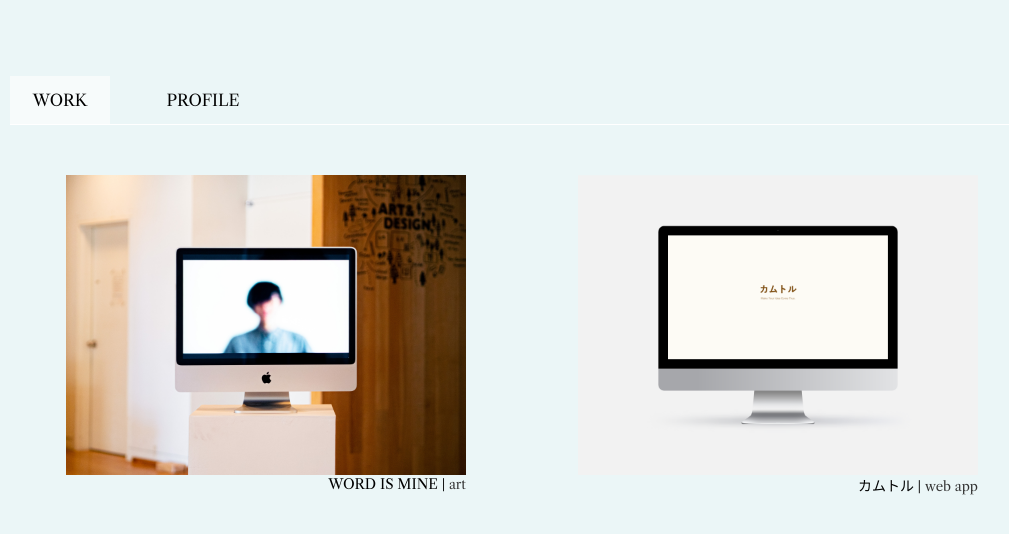
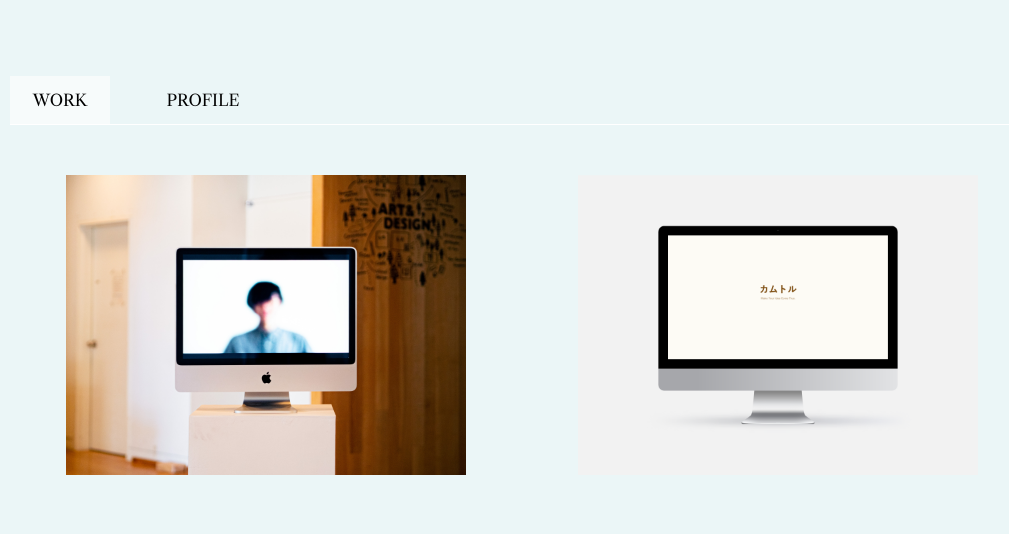
Before and after one commit to JunNishimura/portfolio, a Vue app: page /works in a window 1280 px wide. Shown: the top 534 px of the page, without its empty margins (118-1127 px from the left). Built offline with nearby package versions, Linux system fonts and the light colour scheme.

Commit message:
ADD hover effect on images
hover effect is important to enhance UX.

```diff
--- a/src/components/work/WorkArticle.vue
+++ b/src/components/work/WorkArticle.vue
@@ -1,9 +1,9 @@
 <template>
     <article class="work-article" @click="pageTransit">
         <img :src="imgSrc">
-        <div class="work-title">
-            <h5><span class="title">{{ title }}</span> | <span class="tag">{{ tag }}</span></h5>
-        </div>
+        <div class="overlay" />
+        <h5 class="title">{{ title }}</h5>
+        <h5 class="tag">{{ tag }}</h5>
     </article>
 </template>
 
@@ -33,6 +33,7 @@ export default {
     max-width: 400px;
     margin: 25px 0;
     cursor: pointer;
+    position: relative;
 
     img {
         width: 100%;
@@ -40,16 +41,49 @@ export default {
         vertical-align: bottom;
     }
 
-    .work-title {
-        text-align: right;
+    .overlay {
+        position: absolute;
+        left: 0;
+        top: 0;
+        right: 0;
+        bottom: 0;
+        height: 100%;
+        width: 0;
+        border-top: 300px solid #fff9;
+        border-right: 100px solid transparent;
+        opacity: 0;
+        transition: .8s;
+        line-height: 150px;
+    }
 
-        .title {
-            // font-weight: 600;
-            font-size: 14px;
+    .title {
+        position: absolute;
+        top: 30px;
+        left: 48px; // 30 * 1.6
+        font-size: 16px;
+    }
+
+    .tag {
+        position: absolute;
+        bottom: 30px;
+        left: 48px; // 30 * 1.6
+        color: #333;
+    }
+
+    .title, .tag {
+        opacity: 0;
+        transition: 0.3s ease-out;
+        transition-delay: 0.5s;
+    }
+
+    &:hover {
+        .overlay {
+            opacity: 1;
+            width: 61.8%;
         }
 
-        .tag {
-            color: #333;
+        .title, .tag {
+            opacity: 1;
         }
     }
 }
```
